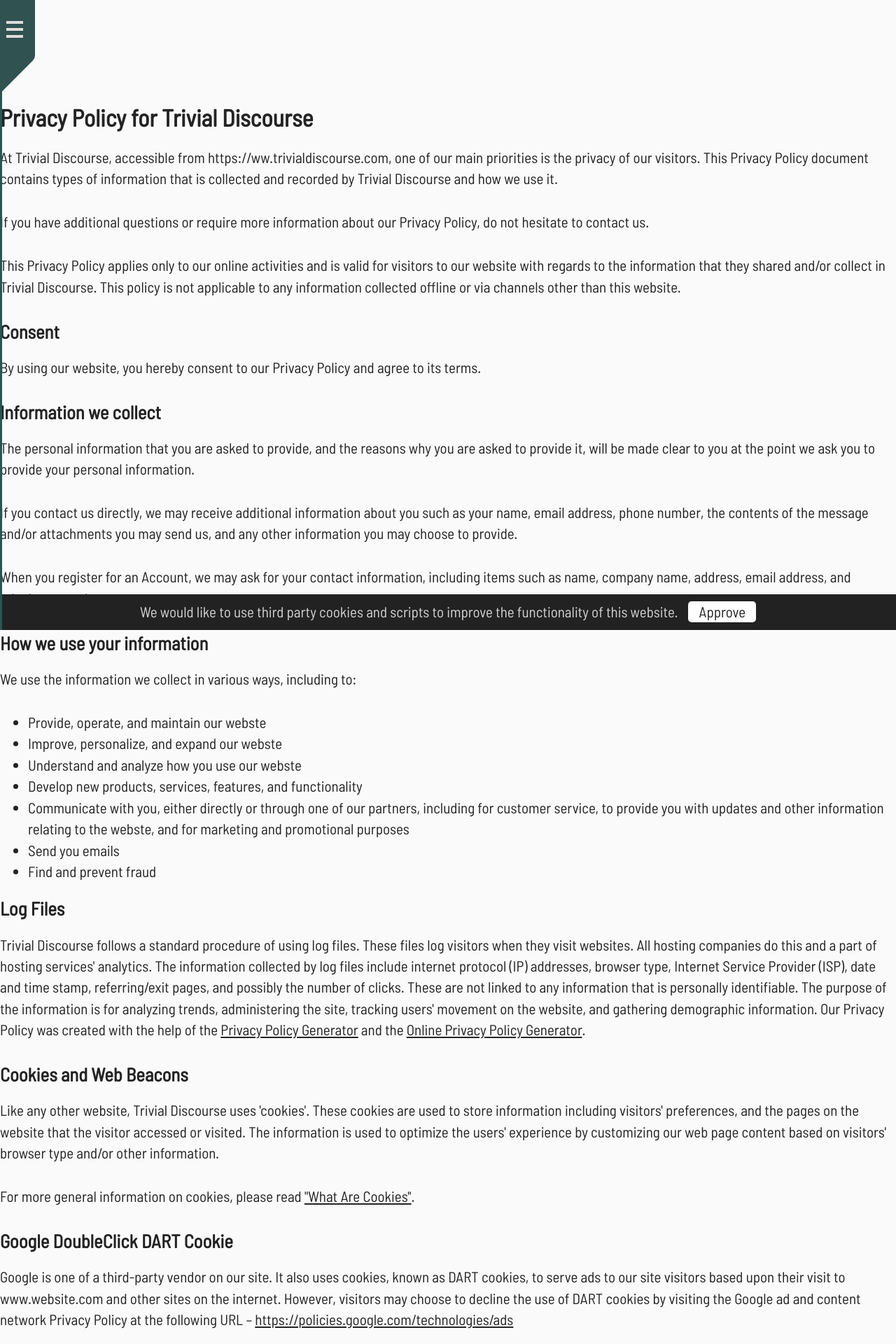
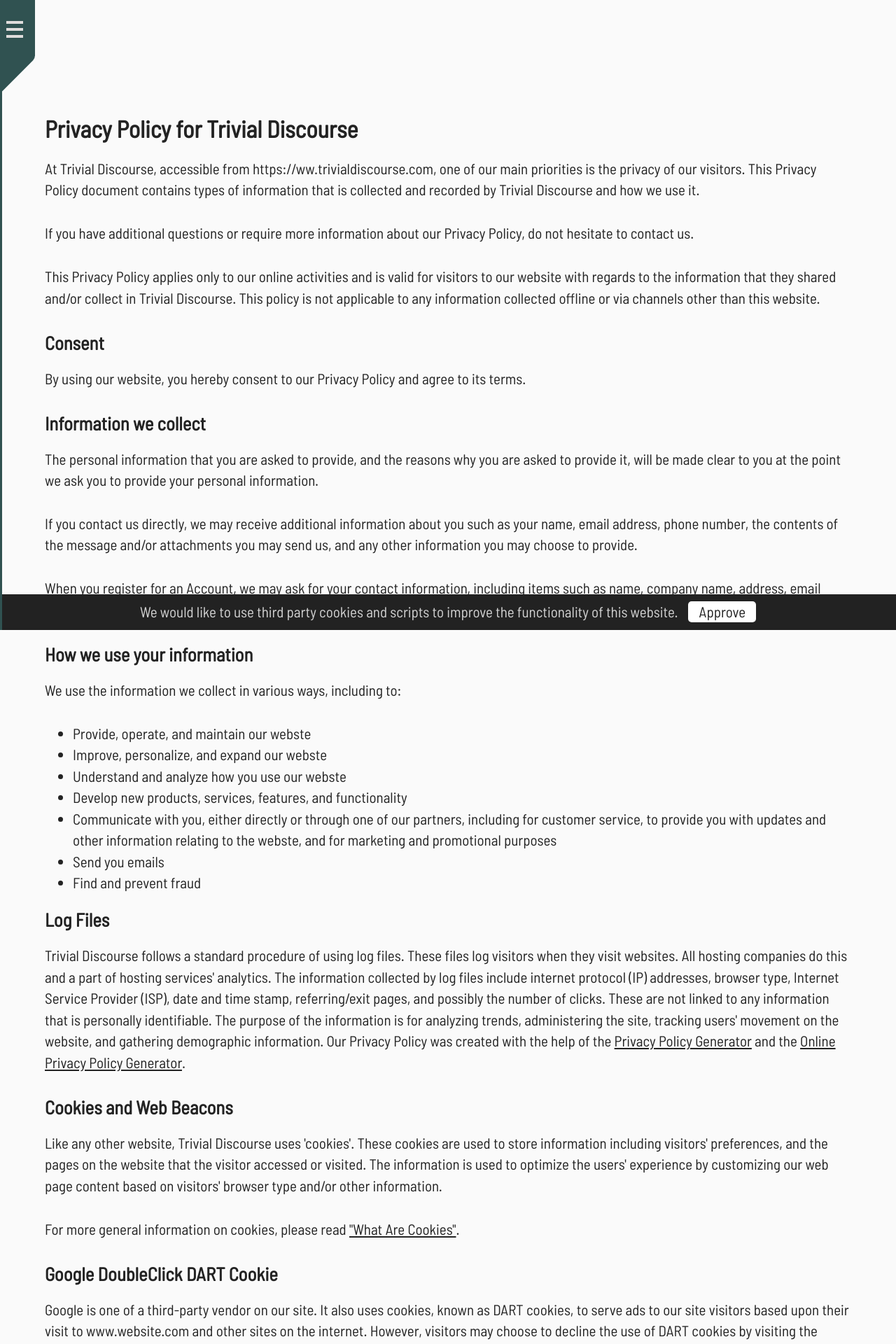
Before and after one commit to PieterHeijman/PieterHeijman.github.io, a Jekyll site: the page built from privacy.html, in a window 1280 px wide. Shown: the top 1920 px of the page at 70% size. Built offline with Jekyll 4.4.1, drawn with Linux system fonts in a browser that asks for light colours.

Commit message:
Update privacy.html

```diff
--- a/privacy.html
+++ b/privacy.html
@@ -1,6 +1,7 @@
 ---
 layout: default
 ---
+<div style="margin: 5vw;">
 <h1>Privacy Policy for Trivial Discourse</h1>
 
 <p>At Trivial Discourse, accessible from https://ww.trivialdiscourse.com, one of our main priorities is the privacy of our visitors. This Privacy Policy document contains types of information that is collected and recorded by Trivial Discourse and how we use it.</p>
@@ -86,3 +87,4 @@ layout: default
 <p>Another part of our priority is adding protection for children while using the internet. We encourage parents and guardians to observe, participate in, and/or monitor and guide their online activity.</p>
 
 <p>Trivial Discourse does not knowingly collect any Personal Identifiable Information from children under the age of 13. If you think that your child provided this kind of information on our website, we strongly encourage you to contact us immediately and we will do our best efforts to promptly remove such information from our records.</p>
+</div>
```
